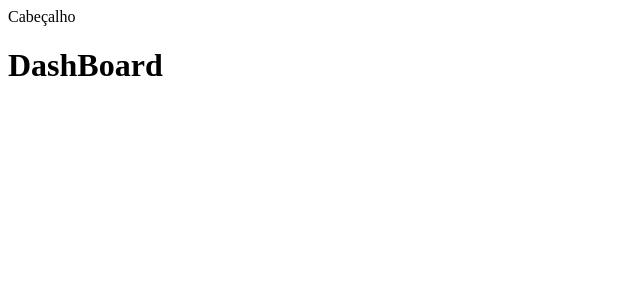
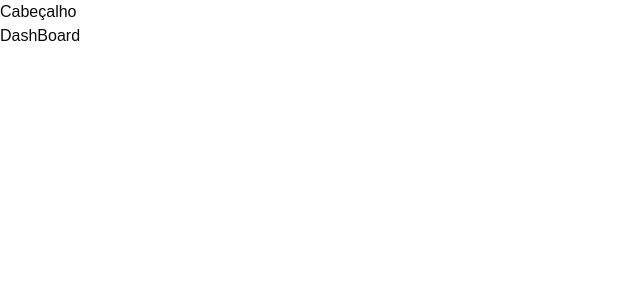
Before and after one commit to wander-alves/rocketseat-pizzashop-web, a React (Vite) app: page / in a window 1280 px wide. Shown: the top 300 px of the page, without its empty margins (0-640 px from the left). Built offline with nearby package versions, Linux system fonts and the light colour scheme.

Commit message:
feat: add helmet

```diff
--- a/index.html
+++ b/index.html
@@ -4,7 +4,7 @@
 <head>
   <meta charset="UTF-8" />
   <meta name="viewport" content="width=device-width, initial-scale=1.0" />
-  <title>Pizza Shop</title>
+  <title>pizza.shop</title>
 </head>
 
 <body>
--- a/src/App.tsx
+++ b/src/App.tsx
@@ -1,9 +1,15 @@
+import '@/styles/global.css'
+
 import { RouterProvider } from 'react-router-dom'
 
 import { router } from '@/routes'
 
 function App() {
-  return <RouterProvider router={router} />
+  return (
+    <>
+      <RouterProvider router={router} />
+    </>
+  )
 }
 
 export { App }
--- a/src/pages/app/dashboard.tsx
+++ b/src/pages/app/dashboard.tsx
@@ -1,4 +1,9 @@
 function Dashboard() {
-  return <h1>DashBoard</h1>
+  return (
+    <>
+      <title>Dashboard | pizza.shop</title>
+      <h1>DashBoard</h1>
+    </>
+  )
 }
 export { Dashboard }
--- a/src/pages/auth/signin.tsx
+++ b/src/pages/auth/signin.tsx
@@ -1,5 +1,10 @@
 function Signin() {
-  return <h1>Signin</h1>
+  return (
+    <>
+      <title>Signin | pizza.shop</title>
+      <h1>Signin</h1>
+    </>
+  )
 }
 
 export { Signin }
```
